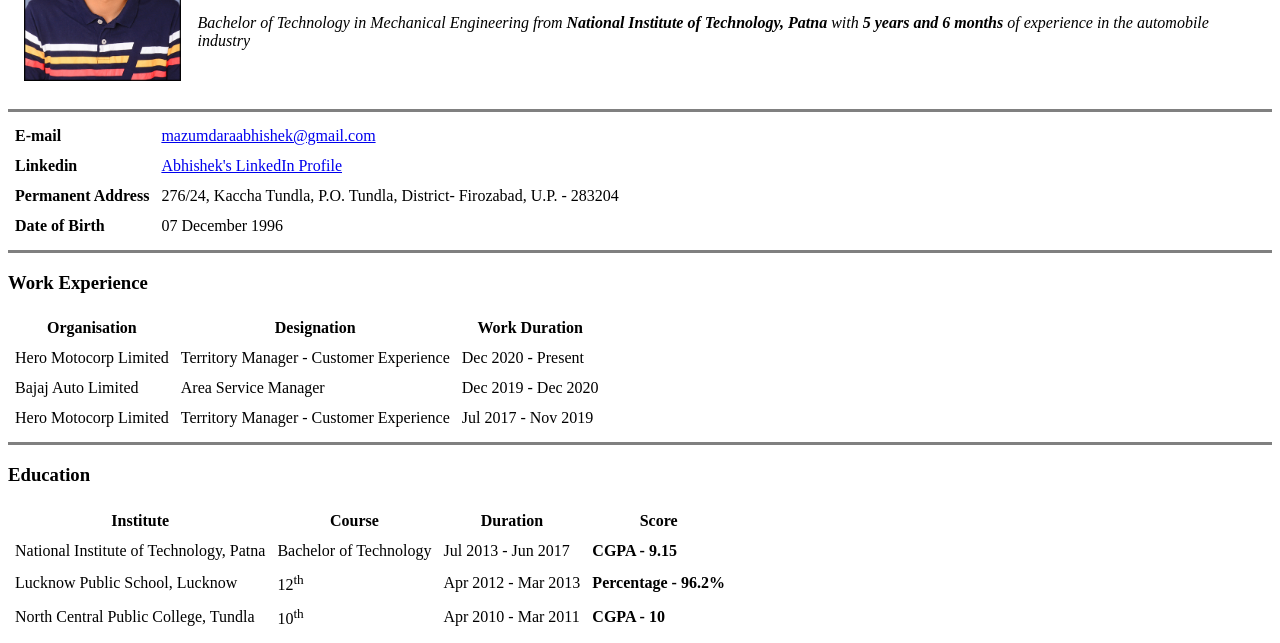
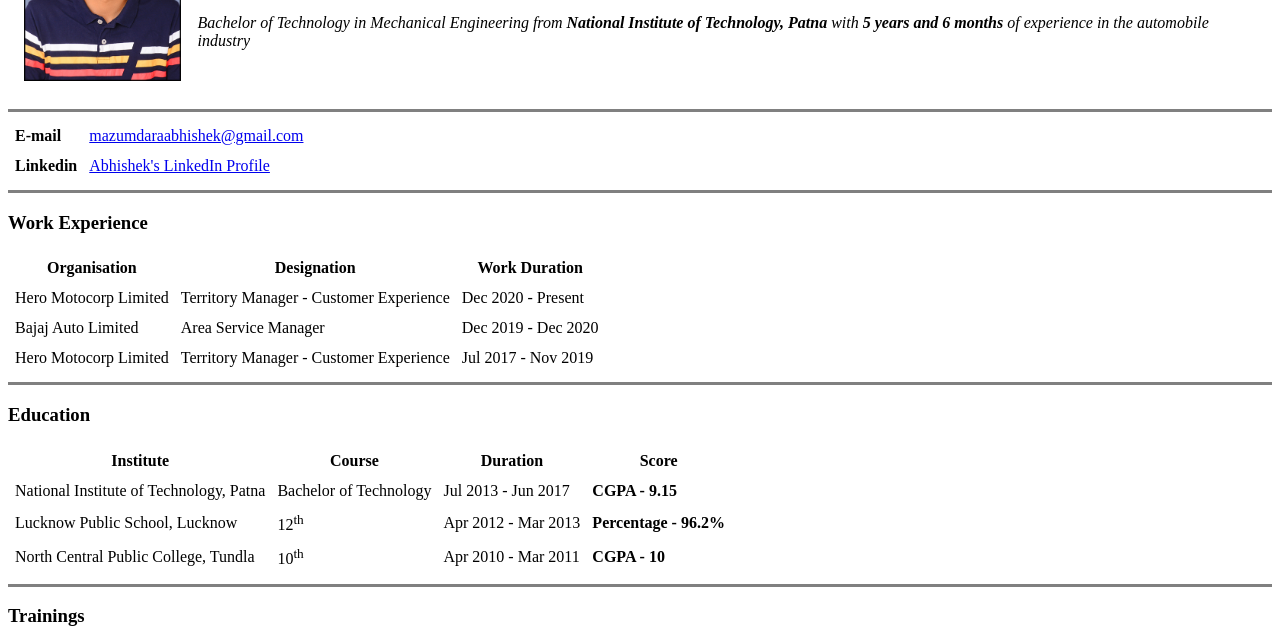
Before and after one commit to mzd-a/Resume, a plain HTML site: page cv.html in a window 1280 px wide. Shown: the part 143-786 px from the top of the page. Drawn offline with Linux system fonts and the light colour scheme.

Commit message:
Update cv.html

```diff
--- a/cv.html
+++ b/cv.html
@@ -26,15 +26,6 @@
             <td><b>Linkedin</b></td>
             <td><a href="https://www.linkedin.com/in/abhishek-mazumdar-nitp/">Abhishek's LinkedIn
         Profile</a></td>
-        </tr>
-        <tr>
-            <td><b>Permanent Address</b></td>
-            <td>276/24, Kaccha Tundla, P.O. Tundla, District-
-    Firozabad, U.P. - 283204</td>
-        </tr>
-        <tr>
-            <td><b>Date of Birth</b></td>
-            <td>07 December 1996</td>
         </tr>
     </tbody>
 </table>
```
